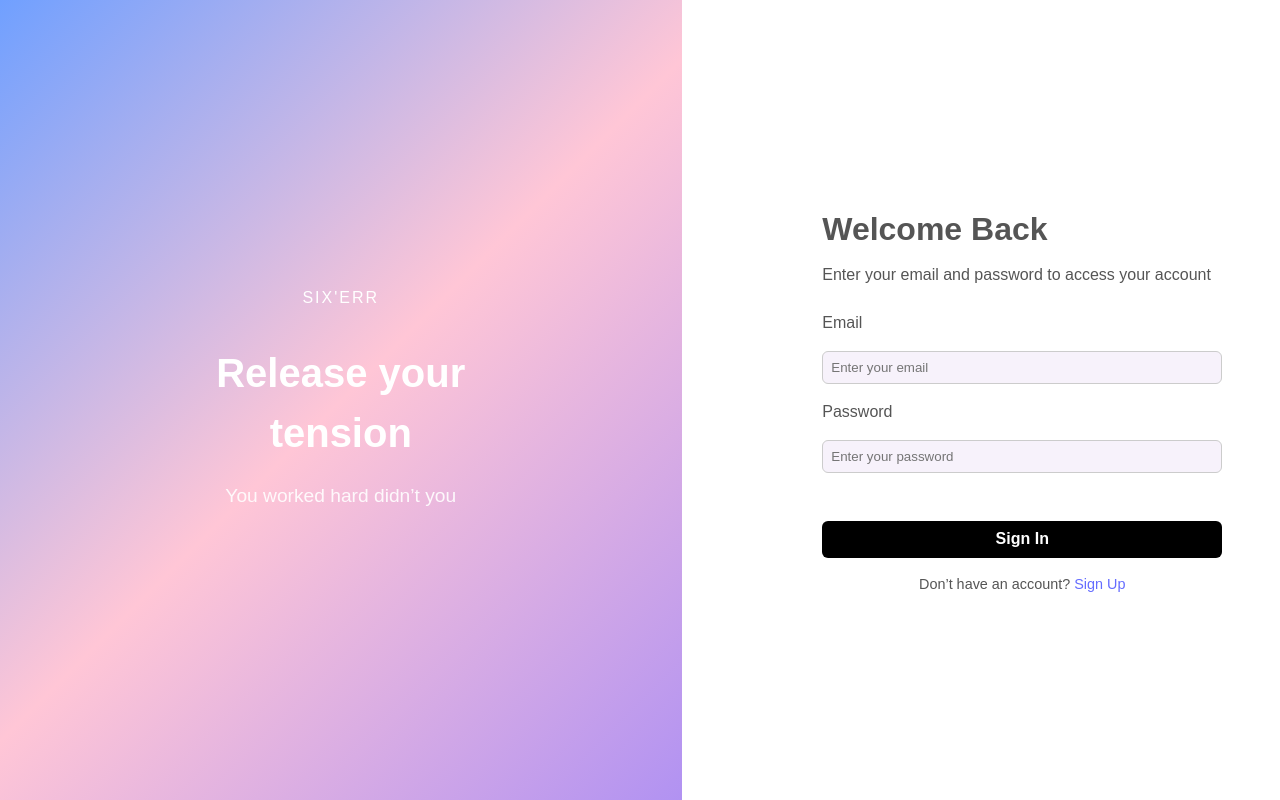
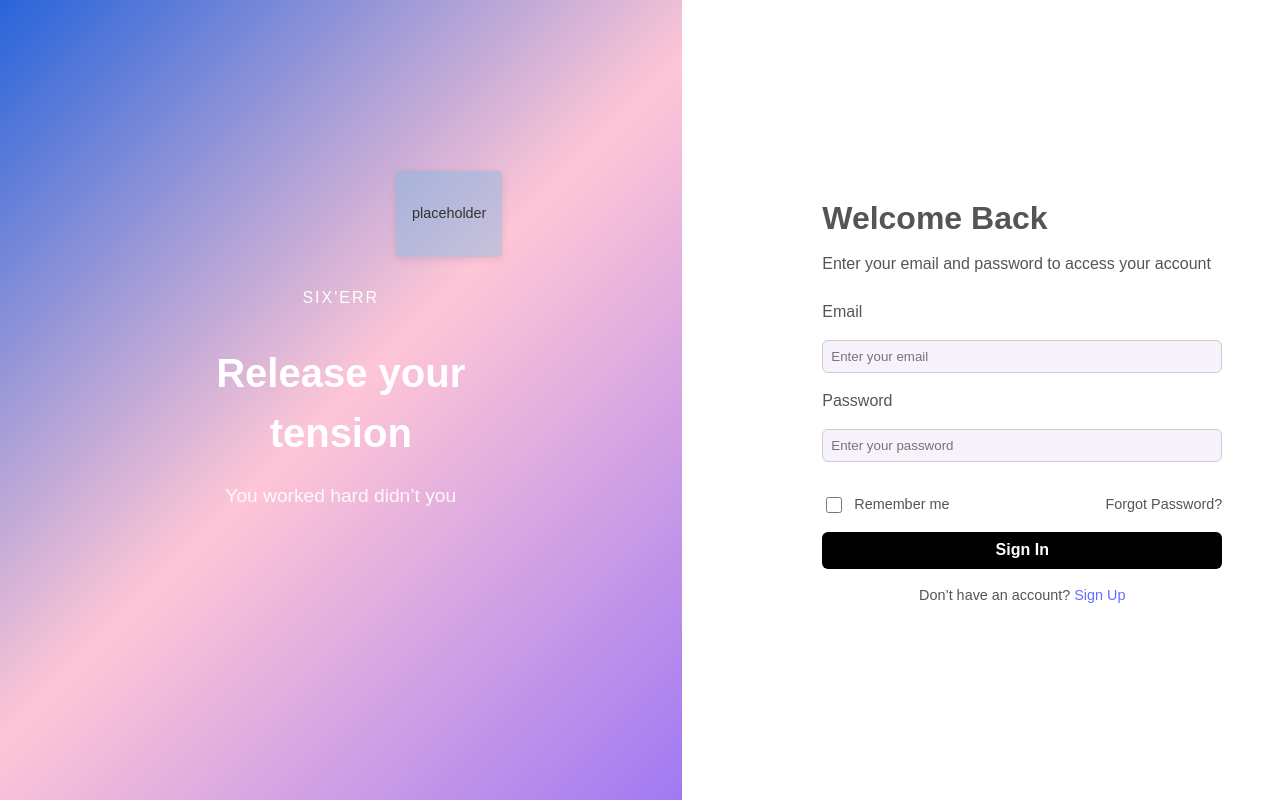
Before and after one commit to edub7805/35L-project, a React (Vite) app in the folder my-app/: page / in a window 1280 px wide. Shown: the top 800 px of the page. Built offline with nearby package versions, Linux system fonts and the light colour scheme.

Commit message:
added a pop up for later

```diff
--- a/my-app/src/pages/Login.css
+++ b/my-app/src/pages/Login.css
@@ -4,16 +4,40 @@
     font-family: sans-serif;
   }
 
+  /* Login.css */
 .login-left {
+  position: relative;      /* allow absolute children */
   flex: 1;
-    background: linear-gradient(135deg, #70a0ff, #ffc6d6, #b192f2);
+  background: linear-gradient(135deg, #2864da, #ffc6d6, #a079f3);
   color: white;
   display: flex;
   align-items: center;
   justify-content: center;
   padding: 2rem;
-    width: 130vh; /* <-- ADD THIS */
+  overflow: hidden;        /* hide popups outside */
+  width: 130vh;
+}
 
+/* job-popup card */
+.job-popup {
+  position: absolute;
+  background-color: rgba(113, 182, 226, 0.4);
+  color: #333;
+  padding: 2rem 1rem;
+  border-radius: 4px;
+  box-shadow: 0 2px 8px rgba(0,0,0,0.1);
+  animation: fade 5s forwards;
+  pointer-events: none;
+  white-space: nowrap;
+  font-size: 0.9rem;
+}
+
+/* fade in, pause, fade out */
+@keyframes fade {
+  0%   { opacity: 0; transform: scale(0.8); }
+  10%  { opacity: 1; transform: scale(1); }
+  80%  { opacity: 1; transform: scale(1); }
+  100% { opacity: 0; transform: scale(0.8); }
 }
 
   .quote-box {
--- a/my-app/src/pages/Login.tsx
+++ b/my-app/src/pages/Login.tsx
@@ -1,24 +1,96 @@
+// Login.tsx
+import React, { useState, useEffect, useRef } from 'react';
 import './Login.css';
-// Maybe make it so the job posting pop up on the side
 
-
+type Job = {
+  id: number;
+  text: string;
+  top: string;
+  left: string;
+};
 
 export default function Login() {
+  const placeholders = ['placeholder'];
 
-  const handleSubmit = (): void =>{
+  const [jobs, setJobs] = useState<Job[]>([]);
+  const [nextIdx, setNextIdx] = useState(0);
+
+  // refs for measuring
+  const containerRef = useRef<HTMLDivElement>(null);
+  const quoteRef     = useRef<HTMLDivElement>(null);
+
+  useEffect(() => {
+    const interval = setInterval(() => {
+      if (!containerRef.current || !quoteRef.current) return;
+
+      const containerRect = containerRef.current.getBoundingClientRect();
+      const quoteRect     = quoteRef.current.getBoundingClientRect();
+
+      // approximate popup size (tweak if yours differs)
+      const popupWidth  = 120; // px
+      const popupHeight = 30;  // px
+
+      let topPct: number;
+      let leftPct: number;
+      let topPx: number;
+      let leftPx: number;
+
+      // retry until the popup rect does NOT overlap the quote-box rect
+      do {
+        topPct  = 10 + Math.random() * 60; // anywhere from 10% to 70%
+        leftPct = 10 + Math.random() * 60; // anywhere from 10% to 70%
+
+        topPx   = (containerRect.height * topPct)  / 100;
+        leftPx  = (containerRect.width  * leftPct) / 100;
+      } while (
+        leftPx  < quoteRect.right  - containerRect.left  &&
+        leftPx + popupWidth > quoteRect.left   - containerRect.left &&
+        topPx   < quoteRect.bottom - containerRect.top   &&
+        topPx  + popupHeight> quoteRect.top    - containerRect.top
+      );
+
+      const id   = Date.now();
+      const text = placeholders[nextIdx % placeholders.length];
+      const top  = `${topPct}%`;
+      const left = `${leftPct}%`;
+
+      setJobs(js => [...js, { id, text, top, left }]);
+      setNextIdx(i => i + 1);
+
+      // remove after 5s
+      setTimeout(() => {
+        setJobs(js => js.filter(j => j.id !== id));
+      }, 5000);
+    }, 3000);
+
+    return () => clearInterval(interval);
+  }, [nextIdx, placeholders]);
+
+  const handleSubmit = () => {
     alert('Sign in Button pressed');
-  }
-  const handleSignUp = (): void =>{
+  };
+  const handleSignUp = () => {
     alert('Sign up Button pressed');
-  }
+  };
+
   return (
     <div className="login-container">
-      <div className="login-left">
-        <div className="quote-box">
+      <div className="login-left" ref={containerRef}>
+        <div className="quote-box" ref={quoteRef}>
           <p className="quote-label">Six'err</p>
           <h2 className="quote-title">Release your tension</h2>
           <p className="quote-sub">You worked hard didn’t you</p>
         </div>
+
+        {jobs.map(({ id, text, top, left }) => (
+          <div
+            key={id}
+            className="job-popup"
+            style={{ top, left }}
+          >
+            {text}
+          </div>
+        ))}
       </div>
 
       <div className="login-right">
@@ -26,7 +98,7 @@ export default function Login() {
           <h1 className="form-title">Welcome Back</h1>
           <p className="form-sub">Enter your email and password to access your account</p>
 
-          <form className="form">
+          <form className="form" onSubmit={e => { e.preventDefault(); handleSubmit(); }}>
             <label>Email</label>
             <input type="email" placeholder="Enter your email" />
 
@@ -34,10 +106,11 @@ export default function Login() {
             <input type="password" placeholder="Enter your password" />
 
             <div className="form-options">
-              <a href="#"></a>
+              <label><input type="checkbox" /> Remember me</label>
+              <a href="#">Forgot Password?</a>
             </div>
 
-            <button type="submit" onClick={handleSubmit}>Sign In</button>
+            <button type="submit">Sign In</button>
           </form>
 
           <p className="signup-text">
```
Lines whose indentation alone changed are shown as unchanged.
